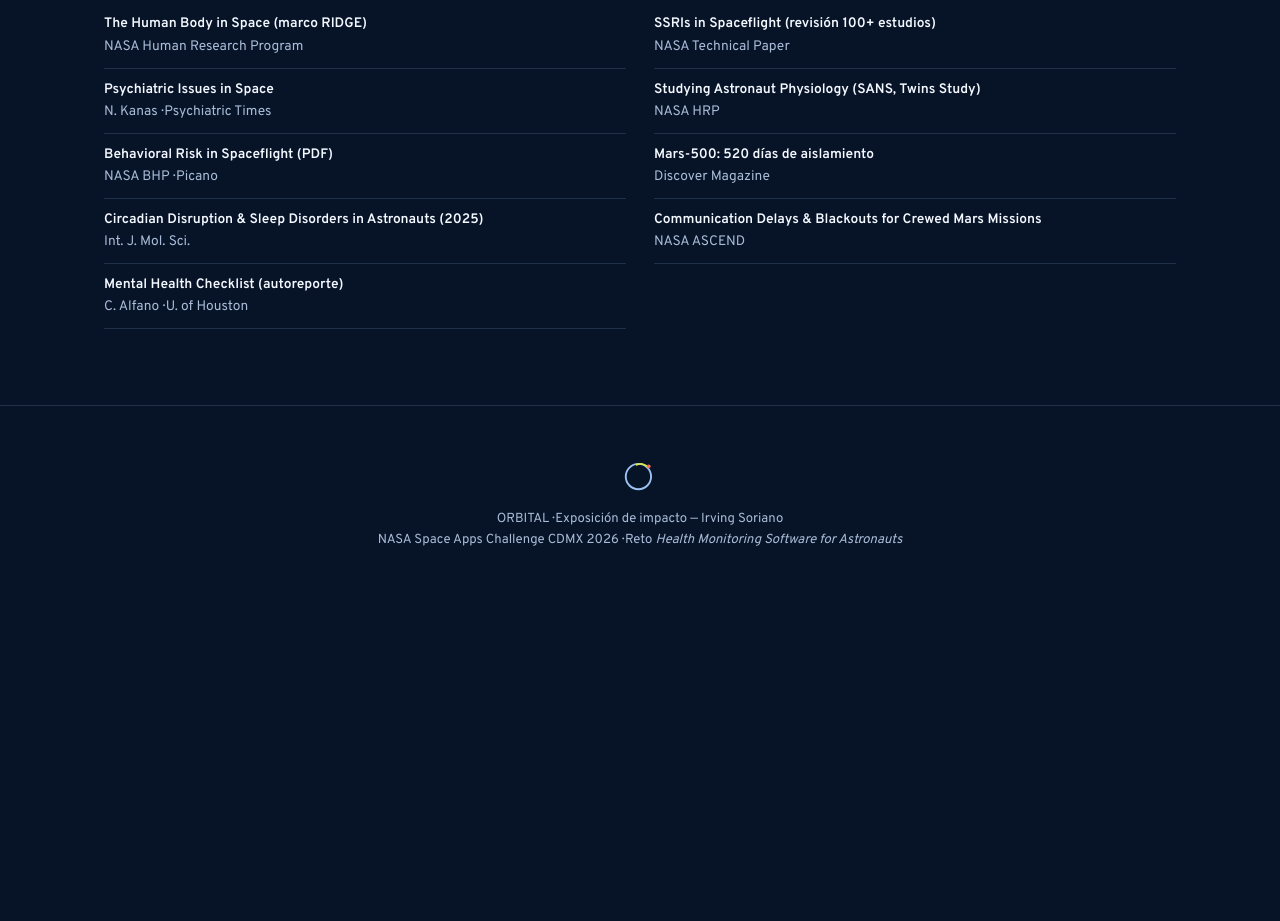
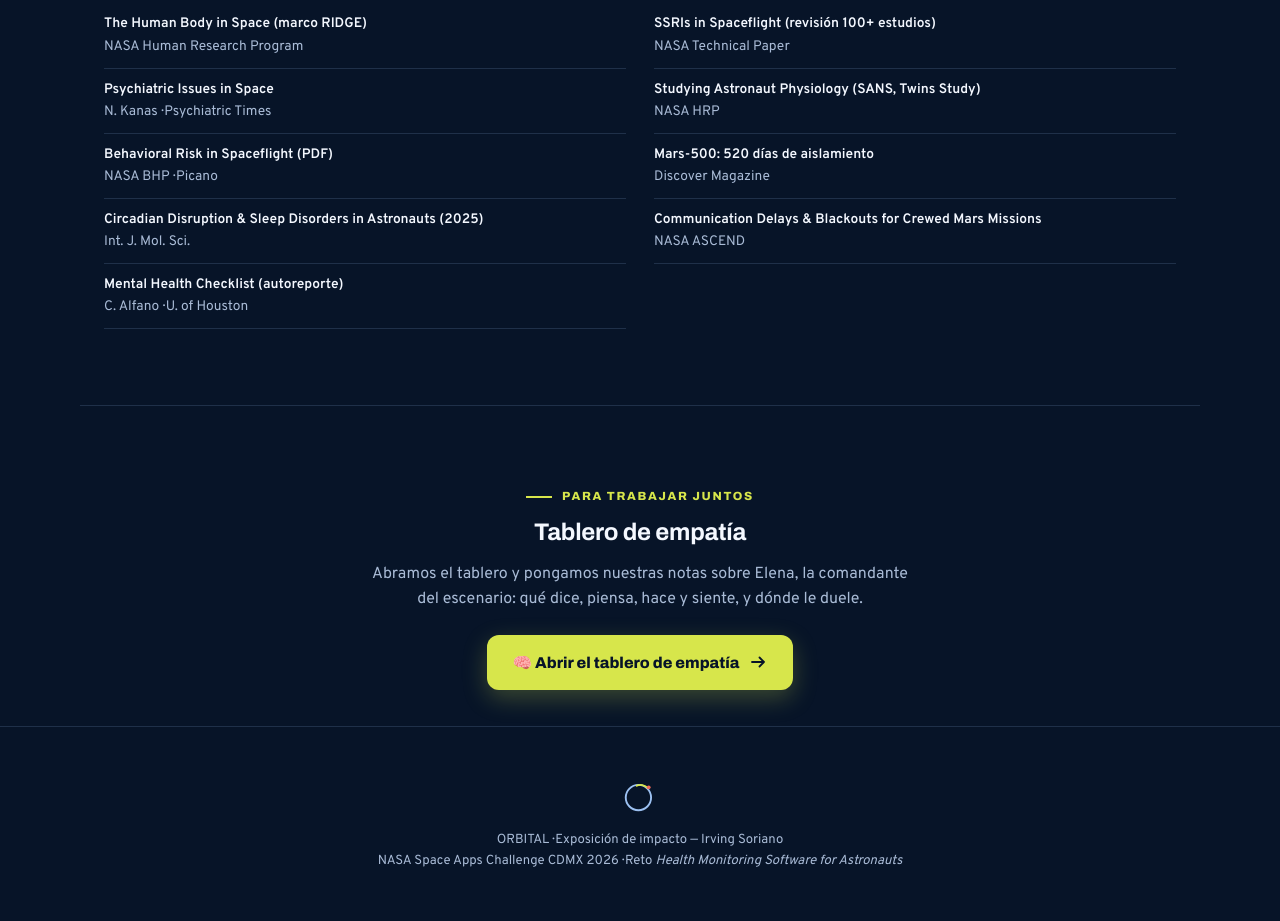
Before and after one commit to Mind0T/Space_app_design, a plain HTML site: page pitch.html in a window 1280 px wide. Shown: the part 8382-9303 px from the top of the page. Before the commit the page ends 8982 px from the top, so only its background shows below. Drawn offline with Linux system fonts and the light colour scheme.

Commit message:
pitch: add empathy board link at the end
Co-Authored-By: Claude Sonnet 5.5 <noreply@anthropic.com>
Claude-Session: https://claude.ai/code/session_01XAYTd96GAWpiWSGptDPDSL

```diff
--- a/pitch.html
+++ b/pitch.html
@@ -469,6 +469,17 @@
   </div>
 </section>
 
+<div class="divline"></div>
+<!-- TABLERO DE EMPATÍA -->
+<section style="padding-bottom:36px">
+  <div class="wrap inner" style="text-align:center">
+    <div class="eyebrow">Para trabajar juntos</div>
+    <h2 style="margin-top:6px">Tablero de empatía</h2>
+    <p style="max-width:560px;margin:10px auto 22px;color:var(--mute)">Abramos el tablero y pongamos nuestras notas sobre Elena, la comandante del escenario: qué dice, piensa, hace y siente, y dónde le duele.</p>
+    <a href="https://claude.ai/artifact/KBSFhFksFrxMAuFJbbC4bm" target="_blank" rel="noopener" style="display:inline-flex;align-items:center;gap:10px;background:var(--lime);color:#071428;font-family:'Archivo',sans-serif;font-weight:800;font-size:.98rem;padding:15px 26px;border-radius:12px;text-decoration:none;box-shadow:0 8px 24px rgba(215,230,75,.25)">🧠 Abrir el tablero de empatía <svg width="18" height="18" viewBox="0 0 24 24" fill="none"><path d="M4 12h16M14 6l6 6-6 6" stroke="currentColor" stroke-width="2.4" stroke-linecap="round" stroke-linejoin="round"/></svg></a>
+  </div>
+</section>
+
 <footer>
   <span class="logo-ring">
     <svg viewBox="0 0 48 48" fill="none"><circle cx="22" cy="26" r="16" stroke="#9cc1f2" stroke-width="2.4"/><path d="M34 14 C 30 10, 24 9, 20 11" stroke="#d7e64b" stroke-width="2.4" stroke-linecap="round"/><circle cx="35" cy="13" r="2.4" fill="#ef6a5a"/></svg>
```
